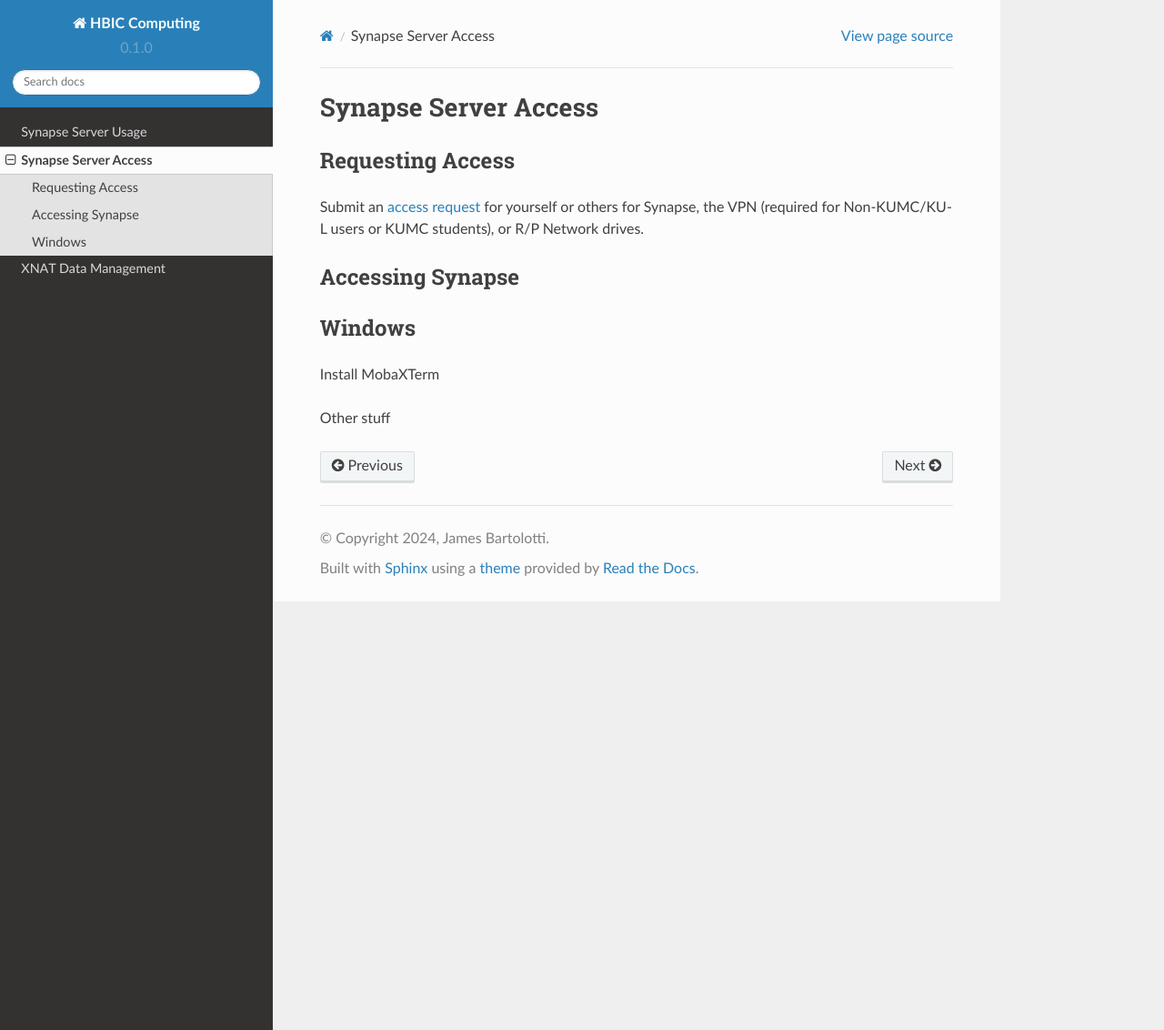
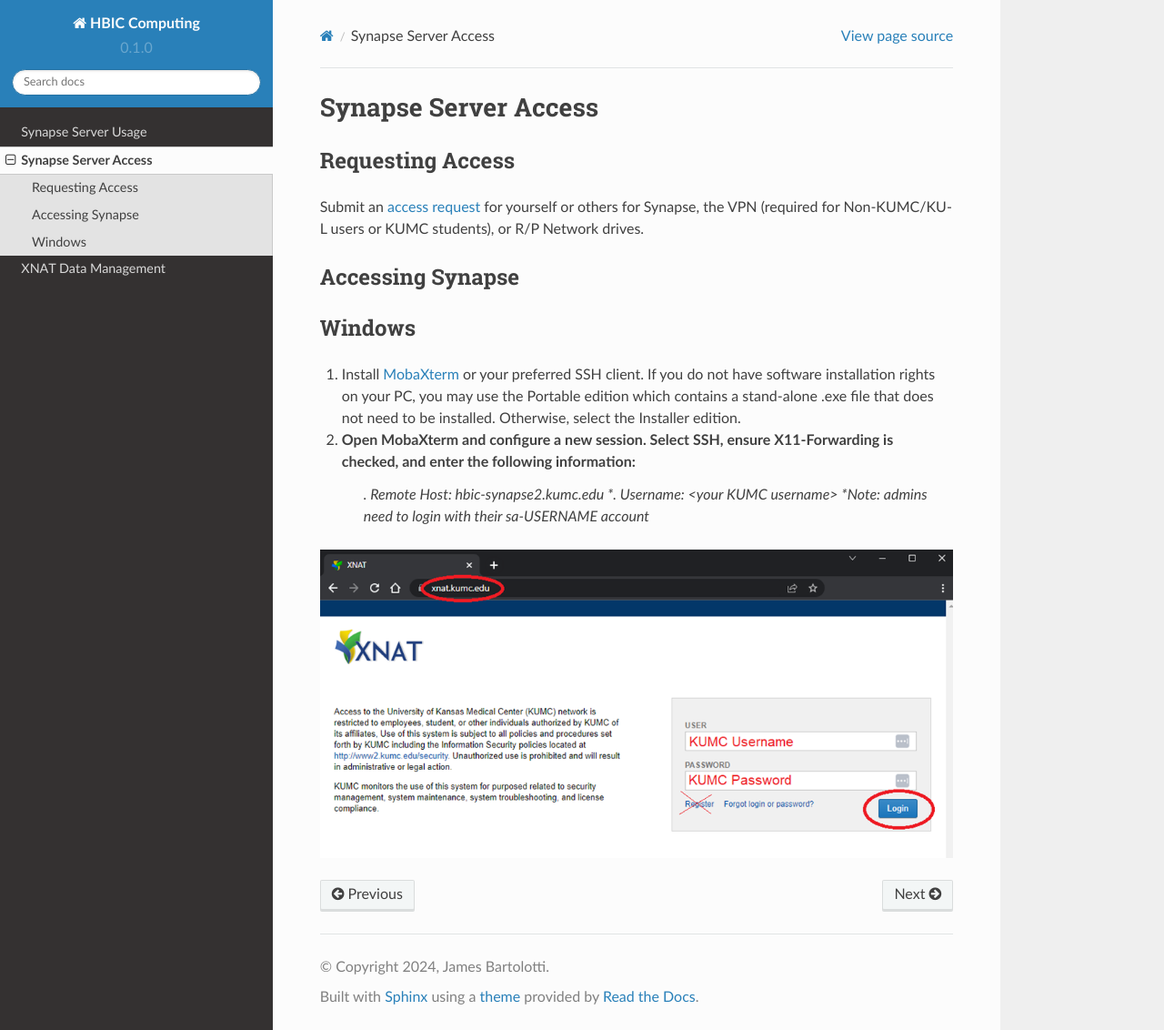
Before and after one commit to jbartolotti/hbic-computing, a Sphinx documentation site: the page built from docs/source/synapse_access.rst, in a window 1280 px wide and 1132 px high. Shown: the whole window at 91% size. Built offline with Sphinx 7.4.7 and the Read the Docs theme 2.0.0, drawn with Linux system fonts in a browser that asks for light colours.

Commit message:
Update synapse_access.rst

```diff
--- a/docs/source/synapse_access.rst
+++ b/docs/source/synapse_access.rst
@@ -16,6 +16,11 @@
 Windows
 ----------------------
 
-Install MobaXTerm
+#. Install `MobaXterm <https://mobaxterm.mobatek.net/download-home-edition.html>`_ or your preferred SSH client. If you do not have software installation rights on your PC, you may use the Portable edition which contains a stand-alone .exe file that does not need to be installed. Otherwise, select the Installer edition.
+#. Open MobaXterm and configure a new session. Select SSH, ensure X11-Forwarding is checked, and enter the following information:
+    *. Remote Host: hbic-synapse2.kumc.edu
+    *. Username: <your KUMC username> *Note: admins need to login with their sa-USERNAME account*
 
-Other stuff
+.. image:: media/xnat_account_1.png
+  :width: 800
+  :alt: A screenshot of MobaXterm. A red circle is drawn around the "Session" button on the top row of the application. A pop-up window titled "Session settings" is opened, and there is a red circle drawn around the "SSH" tab. In the section Basic SSH settings, the field Remote host is circled and contains the text "hbic-synapse2.kumc.edu". A red circle is drawn around the specify username field. The filed is checked and contains an example username, a123b456. In the panel below, the "Advanced SSH settings" tab is selected. A red circle is drawn around the option X-11 forwarding, and this option is checked.
```
